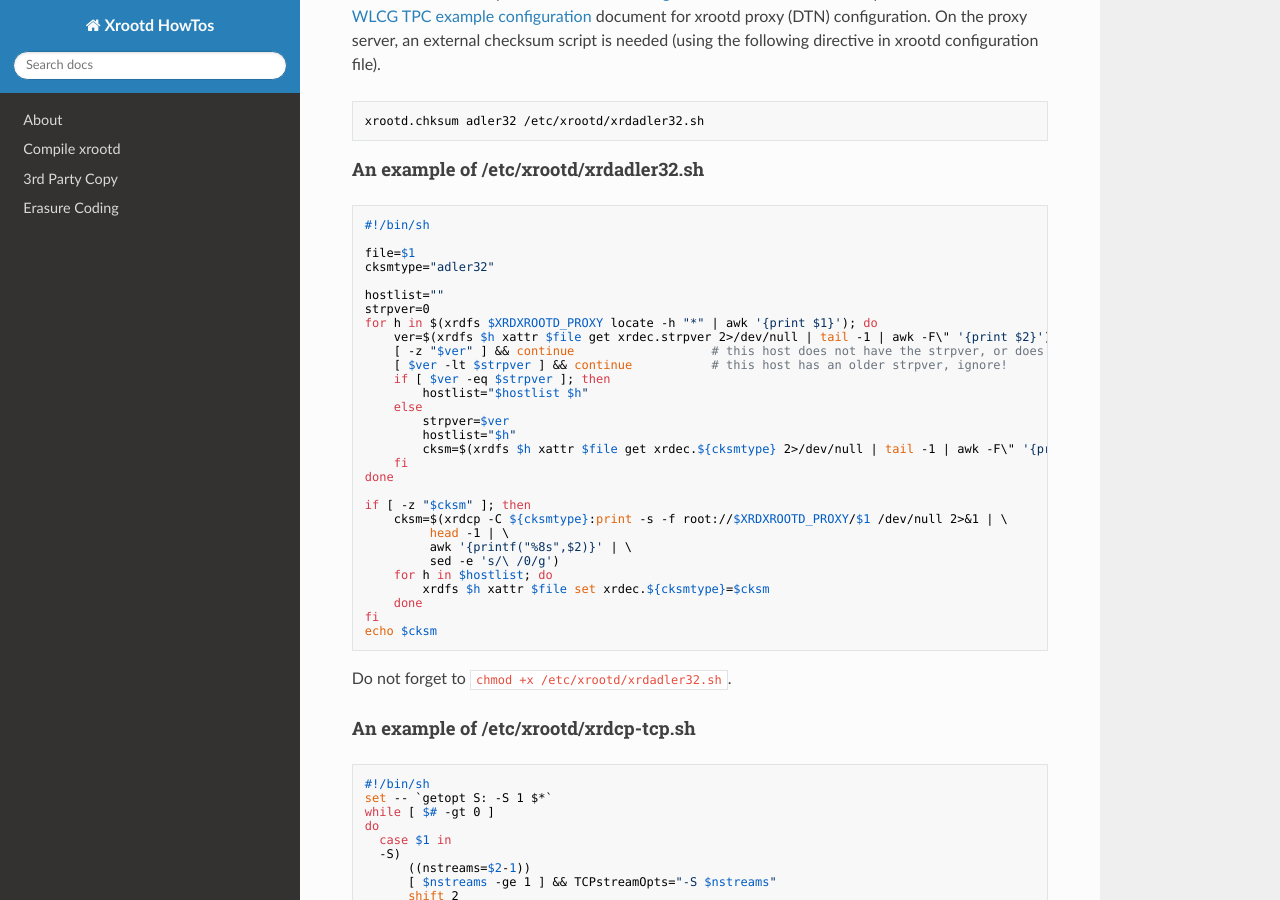
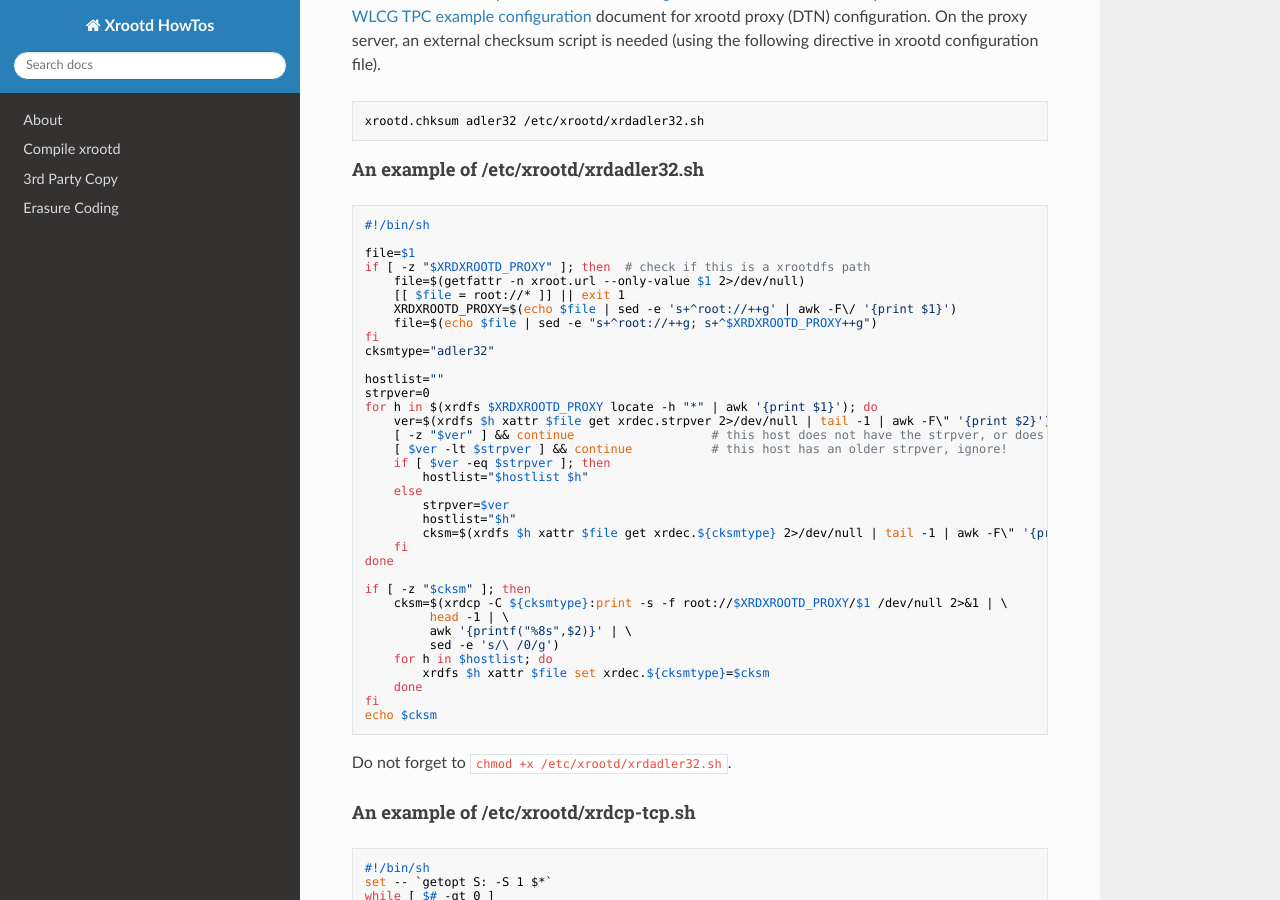
Before and after one commit to xrootd/howto, an MkDocs documentation site: the page built from docs/ec/config.md, in a window 1280 px wide and 900 px high, scrolled down 1046 px. Built offline with MkDocs 1.6.1, drawn with Linux system fonts in a browser that asks for light colours; nearby versions of some CDN libraries.

Commit message:
update checksum script

```diff
--- a/docs/ec/config.md
+++ b/docs/ec/config.md
@@ -55,6 +55,12 @@ xrootd.chksum adler32 /etc/xrootd/xrdadler32.sh
 #!/bin/sh
 
 file=$1
+if [ -z "$XRDXROOTD_PROXY" ]; then  # check if this is a xrootdfs path
+    file=$(getfattr -n xroot.url --only-value $1 2>/dev/null)
+    [[ $file = root://* ]] || exit 1
+    XRDXROOTD_PROXY=$(echo $file | sed -e 's+^root://++g' | awk -F\/ '{print $1}')
+    file=$(echo $file | sed -e "s+^root://++g; s+^$XRDXROOTD_PROXY++g")
+fi
 cksmtype="adler32"
 
 hostlist=""
```
Also changed, not shown: docs/ec/ec101.md (+1 -1 lines).
